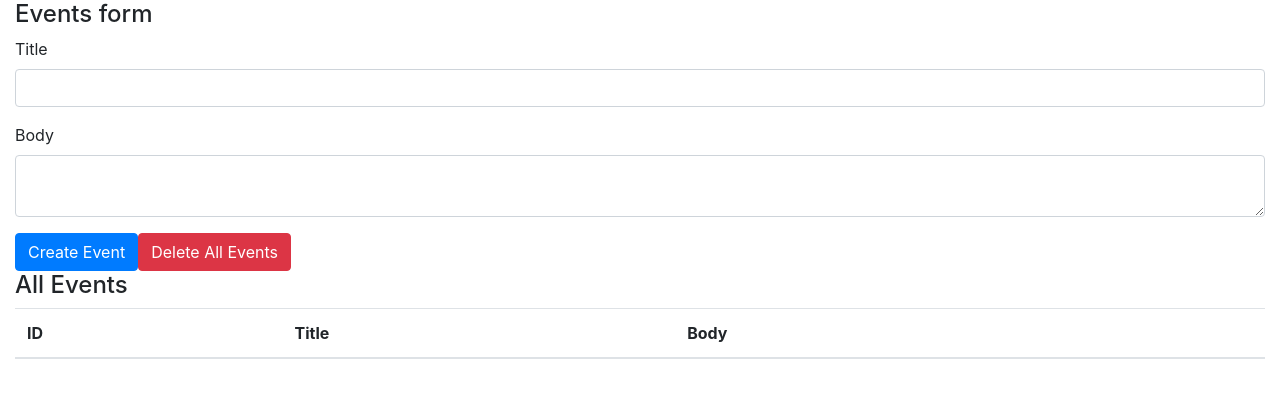
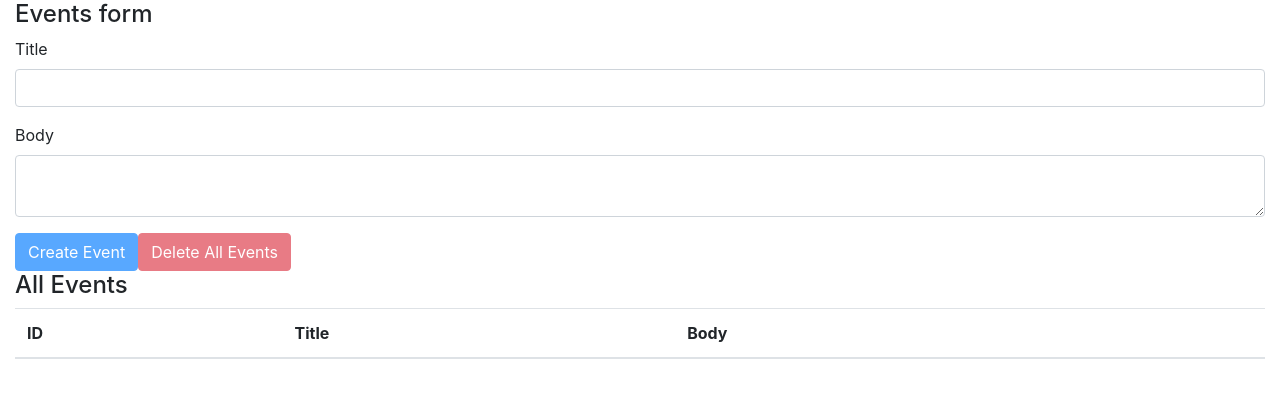
Before and after one commit to kiyotakeshi/react-hooks, a React (Create React App) app: page / in a window 1280 px wide. Shown: the top 398 px of the page. Built offline with nearby package versions, Linux system fonts and the light colour scheme.

Commit message:
add button disable attribute

```diff
--- a/src/components/App.js
+++ b/src/components/App.js
@@ -34,6 +34,8 @@
         dispatch({ type: 'DELETE_ALL_EVENTS' });
     };
 
+    const unCreatable = title === '' || body === '';
+
     return (
         <>
             <div className="container-fluid">
@@ -58,12 +60,19 @@
                             onChange={(e) => setBody(e.target.value)}
                         />
                     </div>
-                    <button className="btn btn-primary" onClick={addEvent}>
+                    <button
+                        className="btn btn-primary"
+                        onClick={addEvent}
+                        // この true/false を切り替えることでボタンを押せるかを制御する
+                        disabled={unCreatable}
+                    >
                         Create Event
                     </button>
                     <button
                         className="btn btn-danger"
                         onClick={deleteAllEvents}
+                        // event がない場合は押せないようにする
+                        disabled={state.length === 0}
                     >
                         Delete All Events
                     </button>
```
